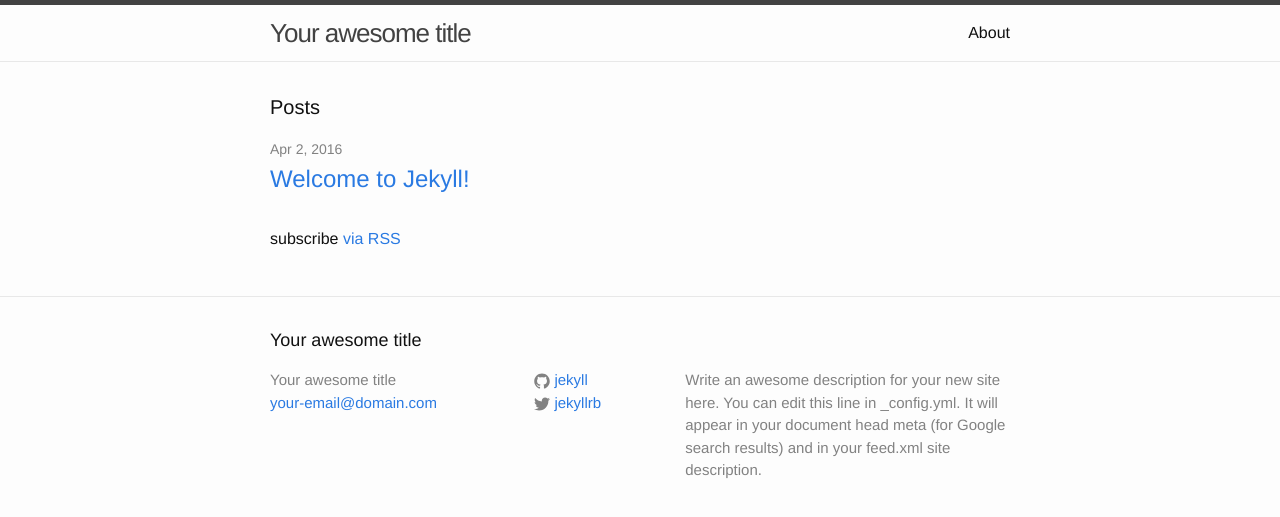
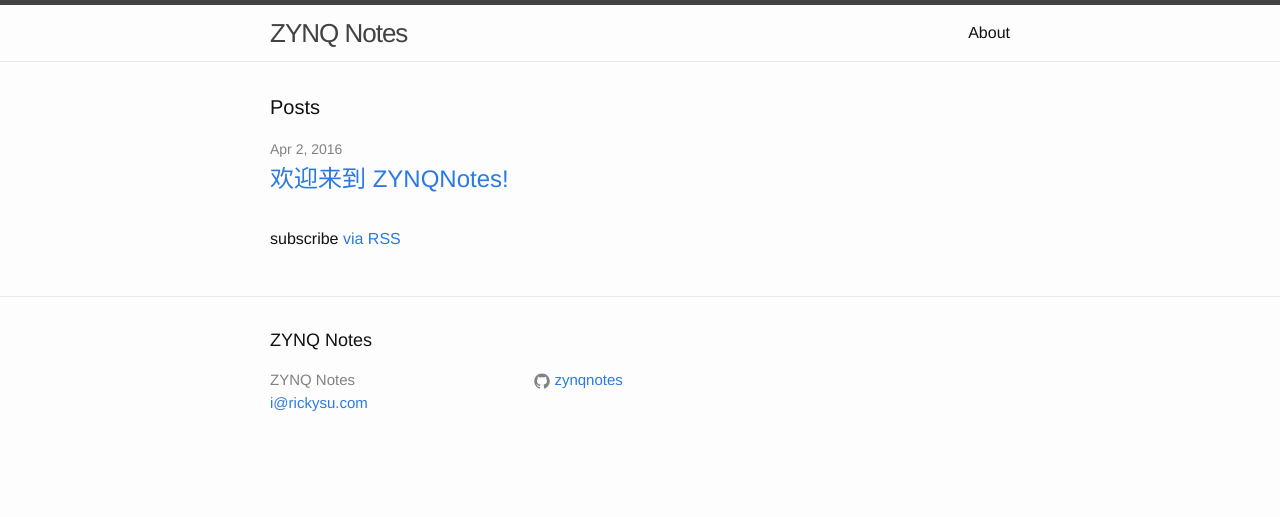
Before and after one commit to zynqnotes/zynqnotes.github.io, a Jekyll site: the page built from index.html, in a window 1280 px wide. Shown: the top 517 px of the page. Built offline with Jekyll 4.4.1, drawn with Linux system fonts in a browser that asks for light colours.

Commit message:
change site configuration on _config.yml

```diff
--- a/_config.yml
+++ b/_config.yml
@@ -1,14 +1,9 @@
 # Site settings
-title: Your awesome title
-email: your-email@domain.com
-description: > # this means to ignore newlines until "baseurl:"
-  Write an awesome description for your new site here. You can edit this
-  line in _config.yml. It will appear in your document head meta (for
-  Google search results) and in your feed.xml site description.
+title: ZYNQ Notes
+email: i@rickysu.com
+
 baseurl: "" # the subpath of your site, e.g. /blog/
-url: "http://yourdomain.com" # the base hostname & protocol for your site
-twitter_username: jekyllrb
-github_username:  jekyll
-
+url: "http://zynqnotes.com" # the base hostname & protocol for your site
+github_username:  zynqnotes
 # Build settings
 markdown: kramdown
```
Also changed, not shown: _posts/2016-04-02-welcome-to-jekyll.markdown (deleted, +0 -25 lines), _posts/2016-04-02-welcome-zynqnotes.md (added, +8 -0 lines).
